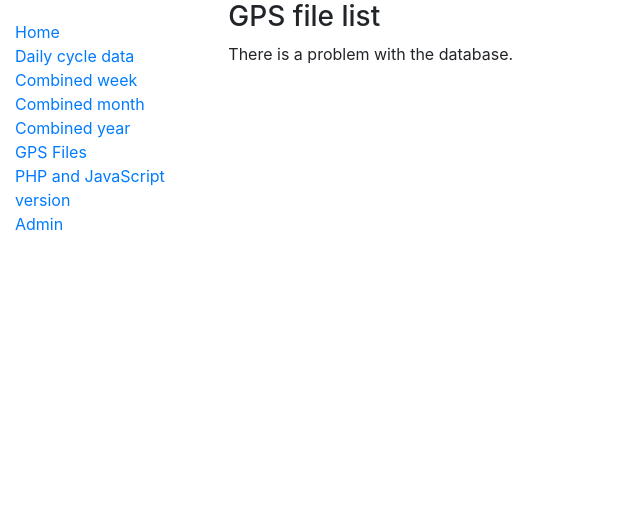
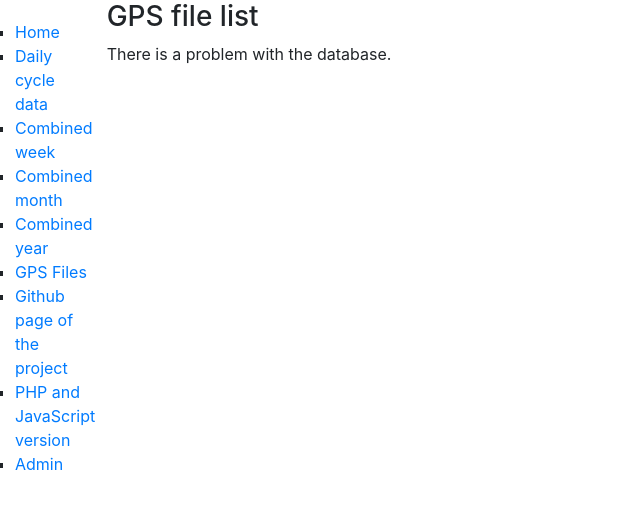
Before and after one commit to ronnyerrmann/cycle_logging, a Django app: page /cycle/gps_data in a window 1280 px wide. Shown: the top 509 px of the page, without its empty margins (0-640 px from the left). Run offline with Django 3.2, Linux system fonts and the light colour scheme; data that the repository does not hold is empty; parts of the project's set-up code (start-up, migrations or seed data) failed here and were passed over.

Commit message:
Add Link to Github page - improve the Navigation list

```diff
--- a/cycle_django/cycle/templates/base_generic.html
+++ b/cycle_django/cycle/templates/base_generic.html
@@ -15,21 +15,22 @@
 <body>
   <div class="container-fluid">
     <div class="row">
-      <div class="col-sm-2">
+      <div class="col-sm-1">
       {% block sidebar %}
-        <ul class="sidebar-nav">
+        <ul class="sidebar-nav" style="list-style: square";>
           <li><a href="{% url 'index' %}">Home</a></li>
           <li><a href="{% url 'cycle_data' %}">Daily cycle data</a></li>
           <li><a href="{% url 'cycle_data_w' %}">Combined week</a></li>
           <li><a href="{% url 'cycle_data_m' %}">Combined month</a></li>
           <li><a href="{% url 'cycle_data_y' %}">Combined year</a></li>
           <li><a href="{% url 'gps_data' %}">GPS Files</a></li>
+          <li><a href="https://github.com/ronnyerrmann/cycle_logging">Github page of the project</a></li>
           <li><a href="http://ronnyerrmann.ddns.net:80/">PHP and JavaScript version</a></li>
           <li><a href="{% url 'admin:index' %}">Admin</a></li>
         </ul>
      {% endblock %}
       </div>
-      <div class="col-sm-10 ">{% block content %}{% endblock %}
+      <div class="col-sm-20 ">{% block content %}{% endblock %}
         {% block pagination %}
           {% if is_paginated %}
               <div class="pagination">
```
Also changed, not shown: cycle_django/cycle/templates/index.html (+6 -6 lines).
